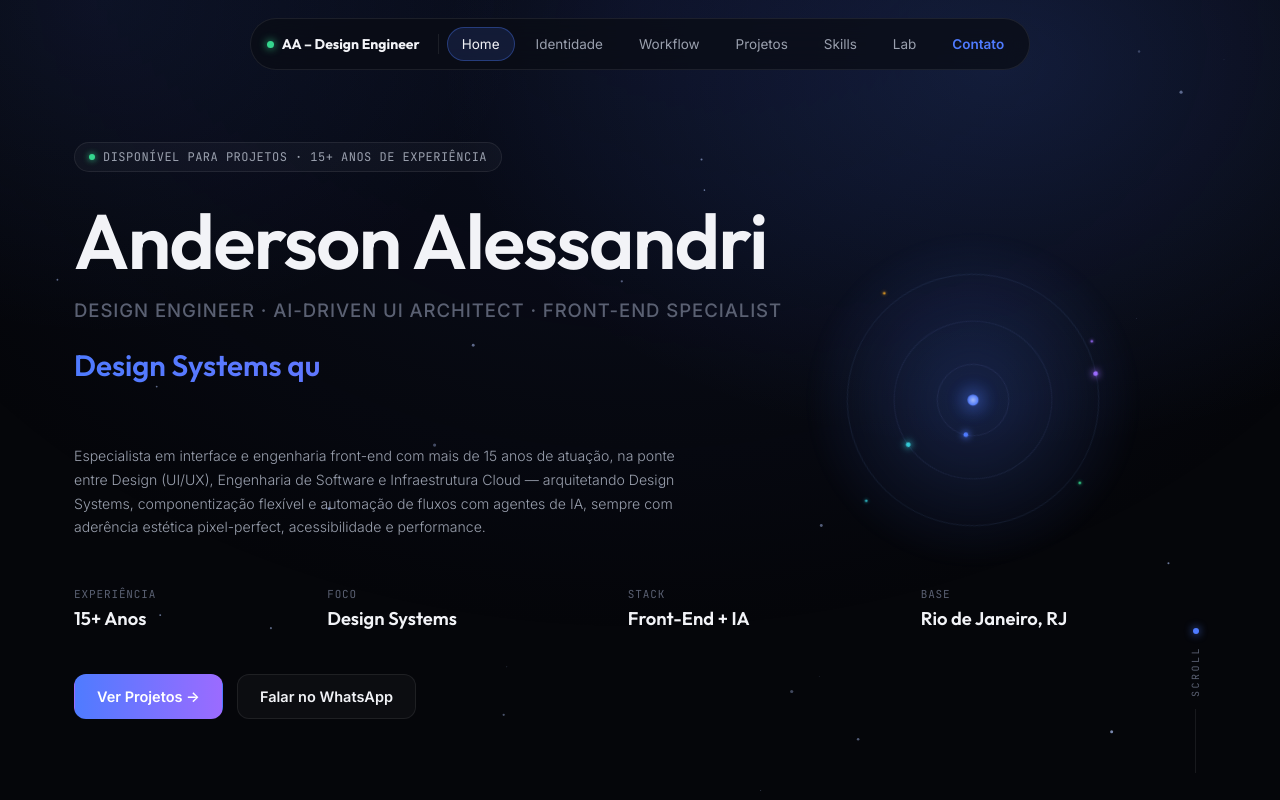
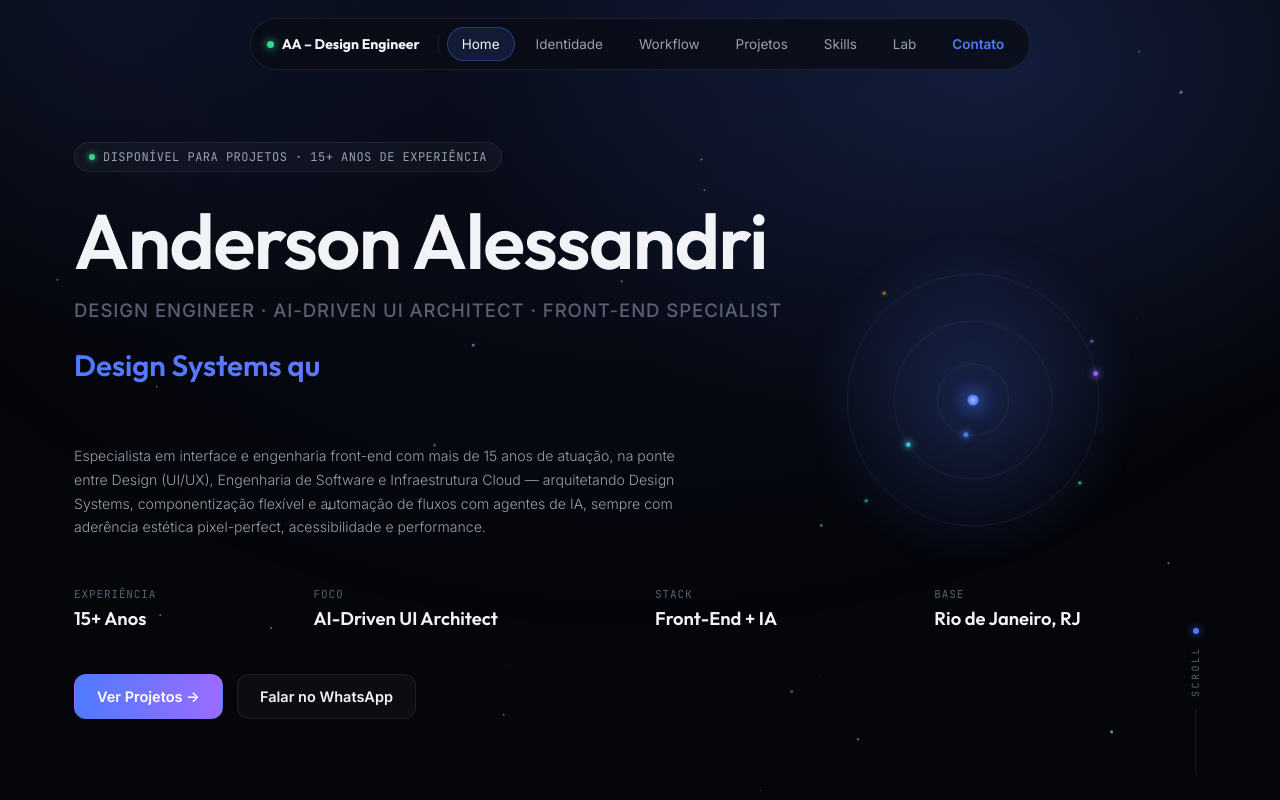
Before and after one commit to andersonalesandri/AA-DesignEngineer, a React (Vite) app: page / in a window 1280 px wide. Shown: the top 800 px of the page. Built offline with nearby package versions, Linux system fonts and the light colour scheme.

Commit message:
Update hero Foco stat to AI-Driven UI Architect

```diff
--- a/src/components/Hero.tsx
+++ b/src/components/Hero.tsx
@@ -51,7 +51,7 @@ export default function Hero() {
           </div>
           <div>
             <div className="stat-label">Foco</div>
-            <div className="stat-value">Design Systems</div>
+            <div className="stat-value">AI-Driven UI Architect</div>
           </div>
           <div>
             <div className="stat-label">Stack</div>
```
